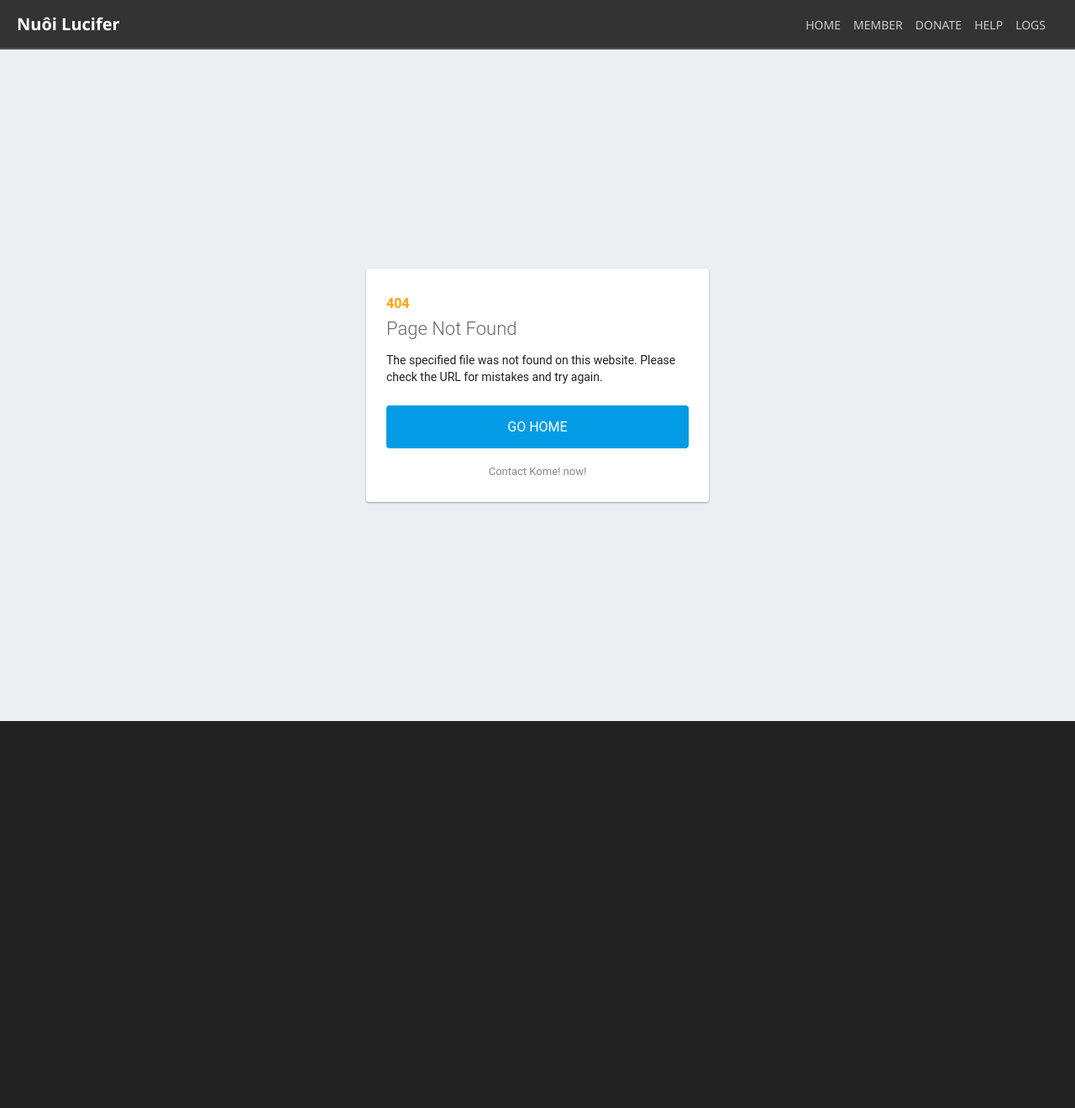
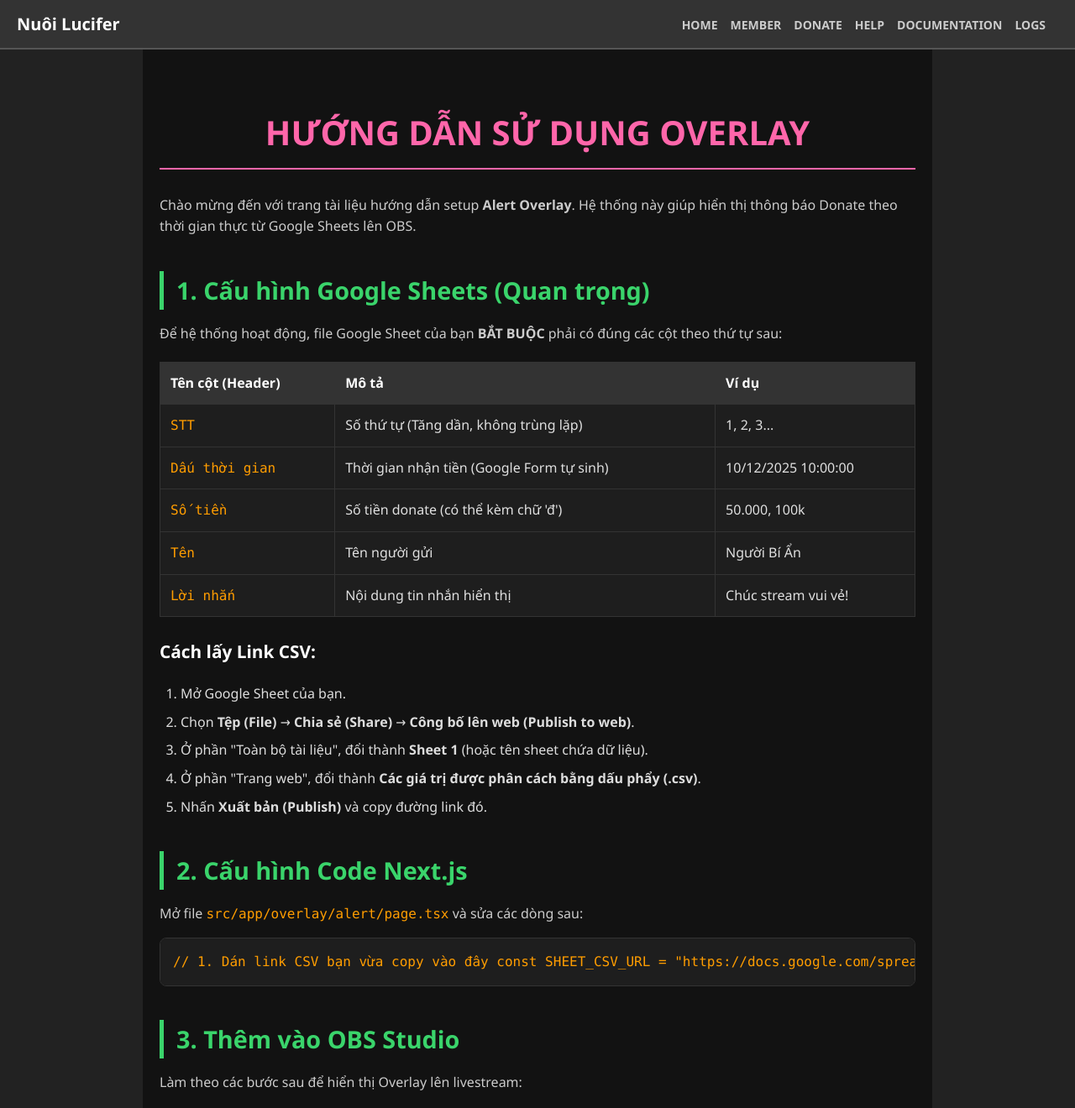
Before and after one commit to akikohatsune/nuoi-lucifer, a Next.js app: page /docs in a window 1280 px wide. Before the commit this address had no page. Shown: the top 1320 px of the page at 84% size. Before the commit the page ends 859 px from the top, so only its background shows below. Built offline with nearby package versions, Linux system fonts and the light colour scheme.

Commit message:
Add documentation page and styles for overlay setup instructions

```diff
--- /dev/null
+++ b/src/app/docs/docs.css
@@ -0,0 +1,81 @@
+/* src/app/docs/docs.css */
+
+/* Reset cơ bản */
+.docs-container {
+    max-width: 900px;
+    margin: 0 auto;
+    padding: 40px 20px;
+    font-family: 'Segoe UI', Tahoma, Geneva, Verdana, sans-serif;
+    color: #e0e0e0;
+    line-height: 1.6;
+    background-color: #121212; /* Nền tối */
+    min-height: 100vh;
+}
+
+/* Tiêu đề */
+h1 {
+    font-size: 2.5rem;
+    color: #ff66aa; /* Hồng chủ đạo */
+    border-bottom: 2px solid #ff66aa;
+    padding-bottom: 10px;
+    margin-bottom: 30px;
+    text-transform: uppercase;
+    text-align: center;
+}
+
+h2 {
+    font-size: 1.8rem;
+    color: #3ad46b; /* Xanh lá điểm nhấn */
+    margin-top: 40px;
+    margin-bottom: 15px;
+    border-left: 5px solid #3ad46b;
+    padding-left: 15px;
+}
+
+h3 {
+    font-size: 1.3rem;
+    color: #fff;
+    margin-top: 25px;
+}
+
+/* Đoạn văn & List */
+p { margin-bottom: 15px; color: #ccc; }
+ul, ol { margin-bottom: 20px; padding-left: 25px; }
+li { margin-bottom: 8px; color: #ddd; }
+
+/* Code block */
+pre {
+    background: #1e1e1e;
+    padding: 15px;
+    border-radius: 8px;
+    overflow-x: auto;
+    border: 1px solid #333;
+    margin: 15px 0;
+}
+
+code {
+    font-family: 'Consolas', 'Courier New', monospace;
+    color: #ff9d00; /* Màu cam cho code */
+}
+
+/* Nút bấm hoặc Link */
+a {
+    color: #ff66aa;
+    text-decoration: none;
+    font-weight: bold;
+}
+a:hover { text-decoration: underline; }
+
+/* Bảng */
+table {
+    width: 100%;
+    border-collapse: collapse;
+    margin: 20px 0;
+    background: #1e1e1e;
+}
+th, td {
+    padding: 12px;
+    border: 1px solid #333;
+    text-align: left;
+}
+th { background: #333; color: #fff; }
--- /dev/null
+++ b/src/app/docs/page.tsx
@@ -0,0 +1,113 @@
+import React from 'react';
+import './docs.css'; // Import file CSS vừa tạo
+
+export default function Documentation() {
+  return (
+    <div className="docs-container">
+      <h1>Hướng Dẫn Sử Dụng Overlay</h1>
+
+      <p>
+        Chào mừng đến với trang tài liệu hướng dẫn setup <strong>Alert Overlay</strong>.
+        Hệ thống này giúp hiển thị thông báo Donate theo thời gian thực từ Google Sheets lên OBS.
+      </p>
+
+      {/* --- PHẦN 1: GOOGLE SHEETS --- */}
+      <h2>1. Cấu hình Google Sheets (Quan trọng)</h2>
+      <p>Để hệ thống hoạt động, file Google Sheet của bạn <strong>BẮT BUỘC</strong> phải có đúng các cột theo thứ tự sau:</p>
+
+      <table>
+        <thead>
+          <tr>
+            <th>Tên cột (Header)</th>
+            <th>Mô tả</th>
+            <th>Ví dụ</th>
+          </tr>
+        </thead>
+        <tbody>
+          <tr>
+            <td><code>STT</code></td>
+            <td>Số thứ tự (Tăng dần, không trùng lặp)</td>
+            <td>1, 2, 3...</td>
+          </tr>
+          <tr>
+            <td><code>Dấu thời gian</code></td>
+            <td>Thời gian nhận tiền (Google Form tự sinh)</td>
+            <td>10/12/2025 10:00:00</td>
+          </tr>
+          <tr>
+            <td><code>Số tiền</code></td>
+            <td>Số tiền donate (có thể kèm chữ 'đ')</td>
+            <td>50.000, 100k</td>
+          </tr>
+          <tr>
+            <td><code>Tên</code></td>
+            <td>Tên người gửi</td>
+            <td>Người Bí Ẩn</td>
+          </tr>
+          <tr>
+            <td><code>Lời nhắn</code></td>
+            <td>Nội dung tin nhắn hiển thị</td>
+            <td>Chúc stream vui vẻ!</td>
+          </tr>
+        </tbody>
+      </table>
+
+      <h3>Cách lấy Link CSV:</h3>
+      <ol>
+        <li>Mở Google Sheet của bạn.</li>
+        <li>Chọn <strong>Tệp (File)</strong> &rarr; <strong>Chia sẻ (Share)</strong> &rarr; <strong>Công bố lên web (Publish to web)</strong>.</li>
+        <li>Ở phần "Toàn bộ tài liệu", đổi thành <strong>Sheet 1</strong> (hoặc tên sheet chứa dữ liệu).</li>
+        <li>Ở phần "Trang web", đổi thành <strong>Các giá trị được phân cách bằng dấu phẩy (.csv)</strong>.</li>
+        <li>Nhấn <strong>Xuất bản (Publish)</strong> và copy đường link đó.</li>
+      </ol>
+
+      {/* --- PHẦN 2: CẤU HÌNH CODE --- */}
+      <h2>2. Cấu hình Code Next.js</h2>
+      <p>Mở file <code>src/app/overlay/alert/page.tsx</code> và sửa các dòng sau:</p>
+
+      <pre><code>// 1. Dán link CSV bạn vừa copy vào đây
+const SHEET_CSV_URL = "https://docs.google.com/spreadsheets/d/e/xxxxx/pub?output=csv";
+
+// 2. Thời gian check dữ liệu mới (Mili giây)
+const CHECK_INTERVAL = 3000; // 3 giây check 1 lần
+
+// 3. Chế độ Test (Bật true để chỉnh sửa giao diện, False để live thật)
+const TEST_MODE = false; </code></pre>
+
+      {/* --- PHẦN 3: CÀI ĐẶT OBS --- */}
+      <h2>3. Thêm vào OBS Studio</h2>
+      <p>Làm theo các bước sau để hiển thị Overlay lên livestream:</p>
+      <ol>
+        <li>Mở OBS &rarr; Phần <strong>Sources</strong> &rarr; Chuột phải &rarr; Add <strong>Browser</strong>.</li>
+        <li>Đặt tên là <code>Alert Donate</code>.</li>
+        <li><strong>URL:</strong> Điền link web của bạn (VD: <code>https://your-domain.com/overlay/alert</code>).</li>
+        <li><strong>Width:</strong> <code>1920</code> (Hoặc độ rộng màn hình stream).</li>
+        <li><strong>Height:</strong> <code>1080</code>.</li>
+        <li>Tích vào ô: <code>Shutdown source when not visible</code> (Tùy chọn).</li>
+        <li>Nhấn <strong>OK</strong>.</li>
+      </ol>
+
+      <div style={{ background: '#330000', padding: '15px', borderLeft: '5px solid red', margin: '20px 0' }}>
+        <strong>⚠️ Lưu ý quan trọng:</strong><br/>
+        Mỗi khi bạn sửa code hoặc cập nhật CSS, bạn cần vào OBS &rarr; Double click vào Browser Source &rarr; Kéo xuống dưới cùng và nhấn nút <strong style={{color: '#ff66aa'}}>Refresh cache of current page</strong> để OBS nhận giao diện mới.
+      </div>
+
+      {/* --- PHẦN 4: CUSTOM GIAO DIỆN --- */}
+      <h2>4. Chỉnh sửa Giao diện (CSS)</h2>
+      <p>
+        Mọi chỉnh sửa về màu sắc, font chữ, kích thước đều nằm trong file:
+        <br/><code>src/app/overlay/alert/style.css</code>
+      </p>
+      <ul>
+        <li><strong>Đổi màu tên:</strong> Tìm class <code>.name</code> sửa <code>color</code>.</li>
+        <li><strong>Đổi màu tiền:</strong> Tìm class <code>.amount</code> sửa <code>color</code>.</li>
+        <li><strong>Đổi font chữ:</strong> Hệ thống đang dùng font <strong>Montserrat</strong>.</li>
+      </ul>
+
+      <hr style={{ borderColor: '#333', margin: '40px 0' }} />
+      <p style={{ textAlign: 'center', fontSize: '0.9em', color: '#666' }}>
+        Documented by <strong>NuoiLucifer Dev Team</strong> © 2025
+      </p>
+    </div>
+  );
+}
--- a/src/app/layout.tsx
+++ b/src/app/layout.tsx
@@ -53,6 +53,7 @@ export default function RootLayout({
             <Link href="/member">Member</Link>
             <Link href="/donate">Donate</Link>
             <Link href="/help">Help</Link>
+            <Link href="/docs">Documentation</Link>
             {/* Link Logs là web ngoài nên dùng thẻ <a> thường */}
             <a href="https://stats.uptimerobot.com/8Q9tg0IAza" target="_blank" rel="noopener noreferrer">
               Logs
```
